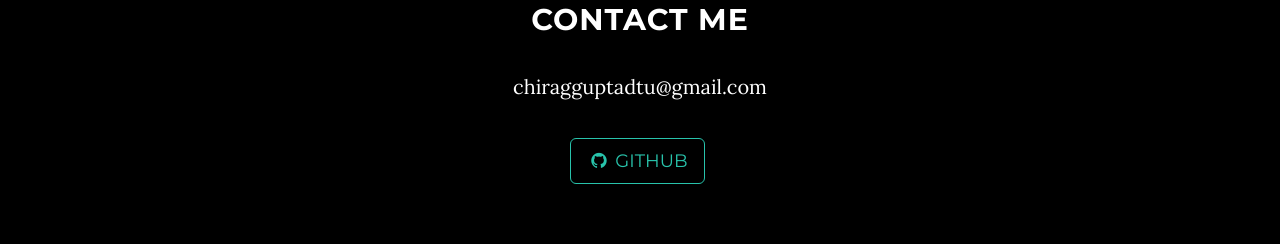
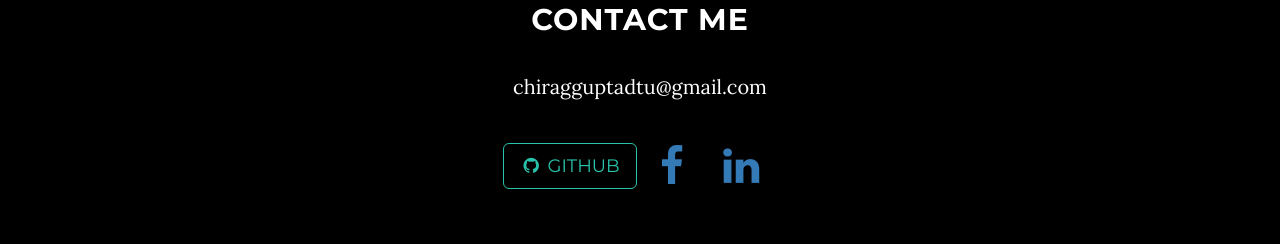
Before and after one commit to guptachirag/guptachirag.github.io, a plain HTML site: page index.html in a window 1280 px wide. Shown: the part 2202-2446 px from the top of the page. Drawn offline with nearby package versions, Linux system fonts and the light colour scheme; some packages are replaced by stand-ins of ours.

Commit message:
Update index.html

```diff
--- a/index.html
+++ b/index.html
@@ -144,6 +144,8 @@
                 <p>chiragguptadtu@gmail.com</p>
                 <ul class="list-inline banner-social-buttons">
                     <li><a href="https://github.com/guptachirag" class="btn btn-default btn-lg"><i class="fa fa-github fa-fw"></i> <span class="network-name">Github</span></a>
+                    <li><a href="https://facebook.com/mr.cgupta" class="btn btn-link"><i class="fa fa-facebook fa-3x"></i></a></li>
+                    <li><a href="http://in.linkedin.com/pub/chirag-gupta/78/2a0/477/" class="btn btn-link"><i class="fa fa-linkedin fa-3x"></i></a></li>
                 </ul>
             </div>
         </div>
```
